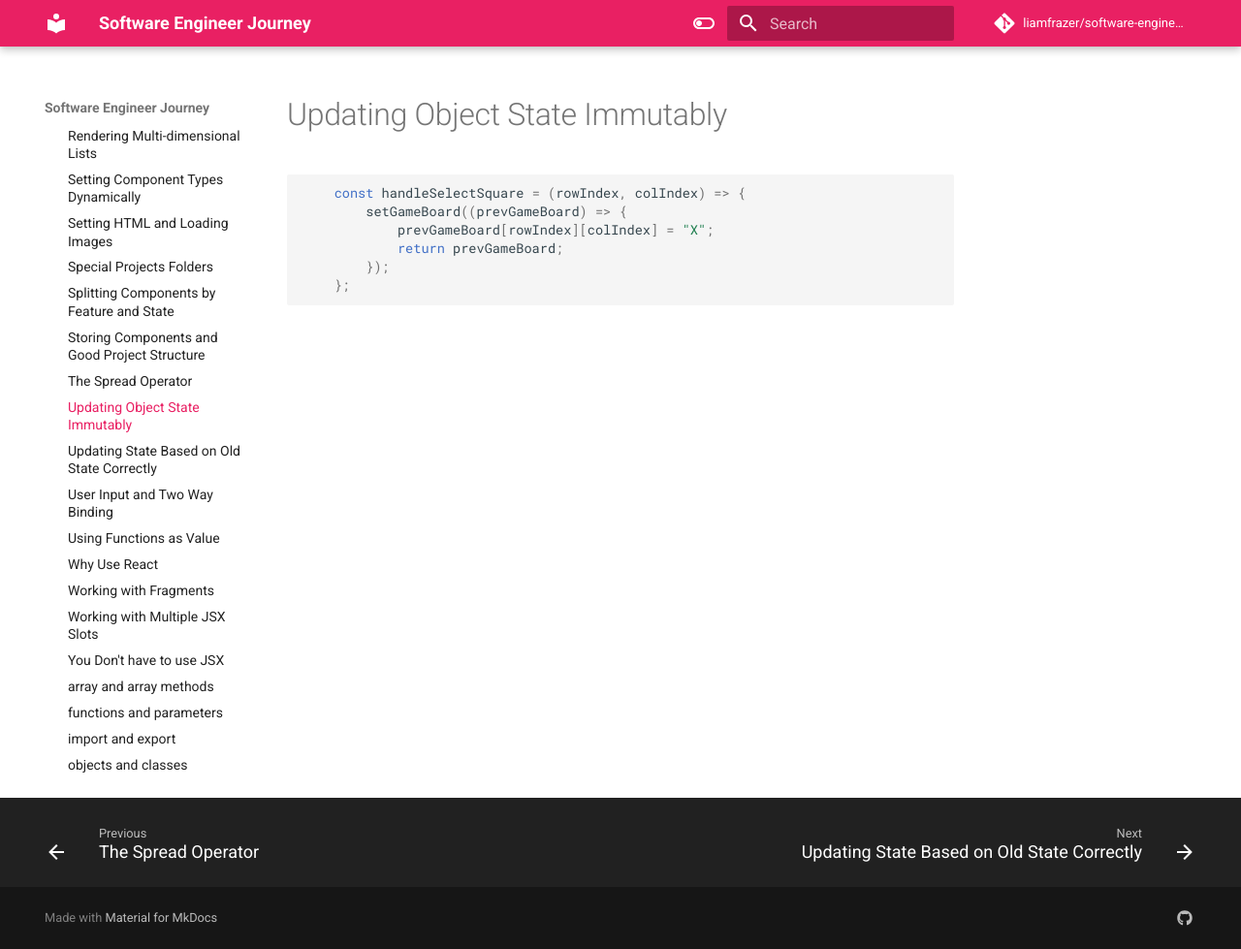
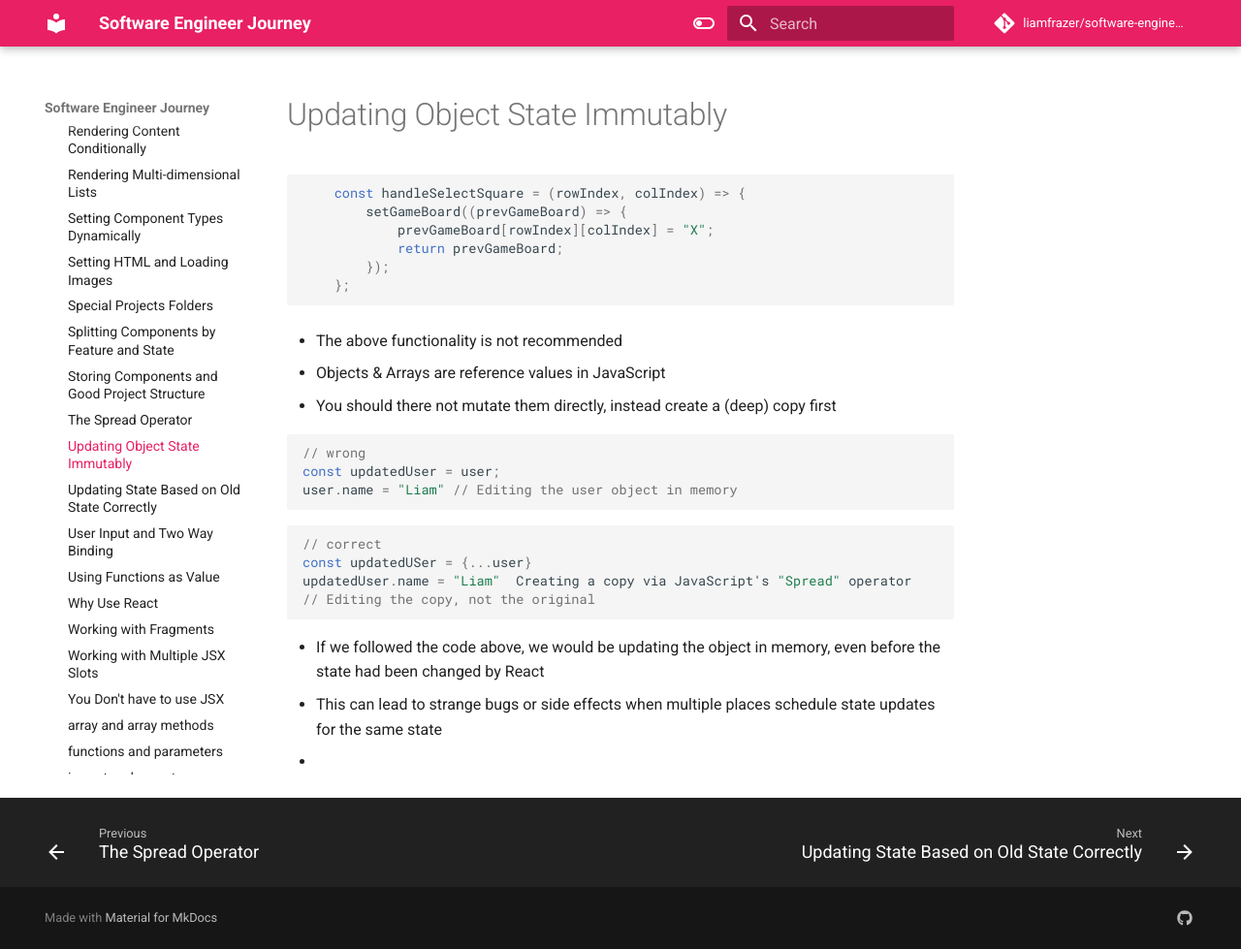
Before and after one commit to liamfrazer/software-engineer-journey, an MkDocs documentation site: the page built from docs/Learning/The Complete React Guide/Updating Object State Immutably.md, in a window 1280 px wide and 979 px high. Shown: the whole window at 97% size. Built offline with MkDocs 1.6.1 and Material for MkDocs 9.7.7, drawn with Linux system fonts in a browser that asks for light colours; comment, search, counter and statistics services are not loaded.

Commit message:
vault backup: 2023-12-24 13:11:29

````diff
--- a/docs/Learning/The Complete React Guide/Updating Object State Immutably.md
+++ b/docs/Learning/The Complete React Guide/Updating Object State Immutably.md
@@ -6,6 +6,8 @@
   - immutably
   - react
   - jsx
+  - spread
+  - deep
 ---
 # Updating Object State Immutably
 
@@ -17,3 +19,25 @@
 		});
 	};
 ```
+
+* The above functionality is not recommended
+
+* Objects & Arrays are reference values in JavaScript
+* You should there not mutate them directly, instead create a (deep) copy first
+
+```jsx
+// wrong
+const updatedUser = user;
+user.name = "Liam" // Editing the user object in memory
+```
+
+```jsx
+// correct
+const updatedUSer = {...user}
+updatedUser.name = "Liam"  Creating a copy via JavaScript's "Spread" operator
+// Editing the copy, not the original
+```
+
+* If we followed the code above, we would be updating the object in memory, even before the state had been changed by React
+* This can lead to strange bugs or side effects when multiple places schedule state updates for the same state
+*
````
